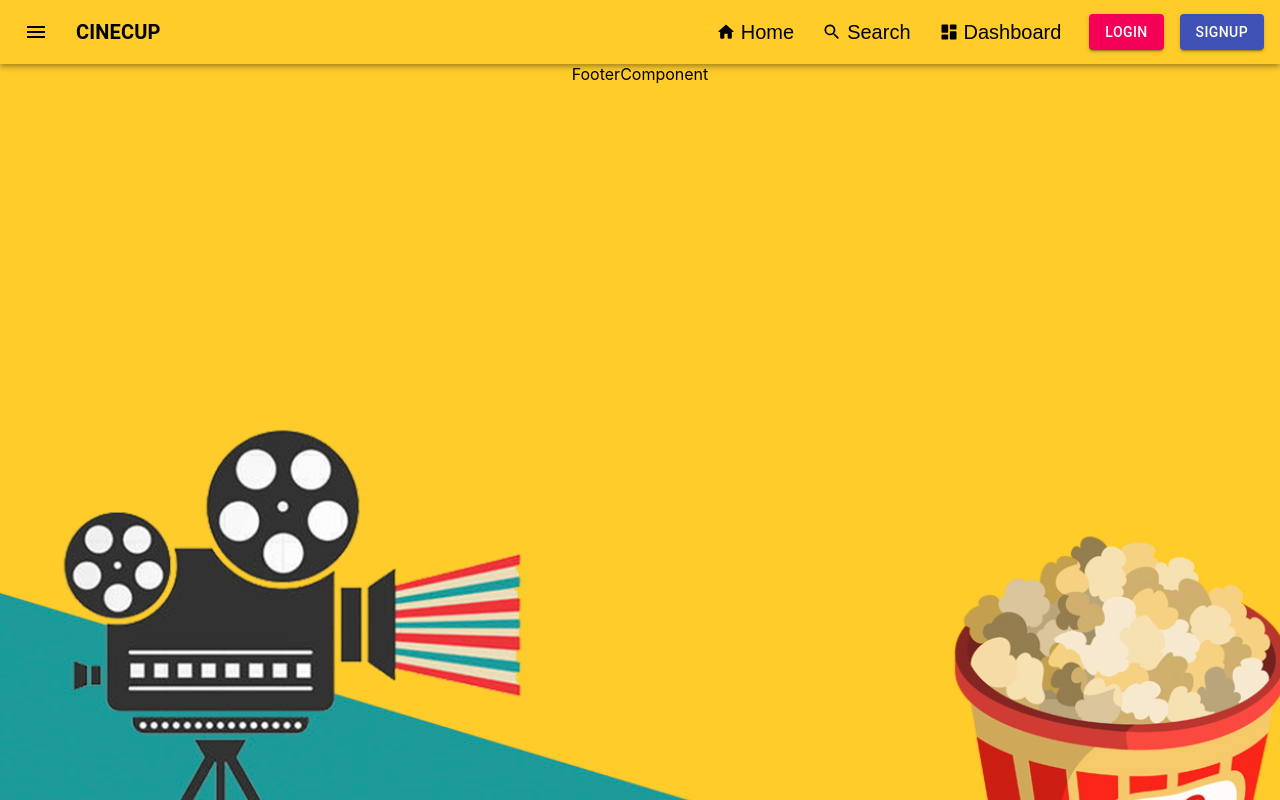
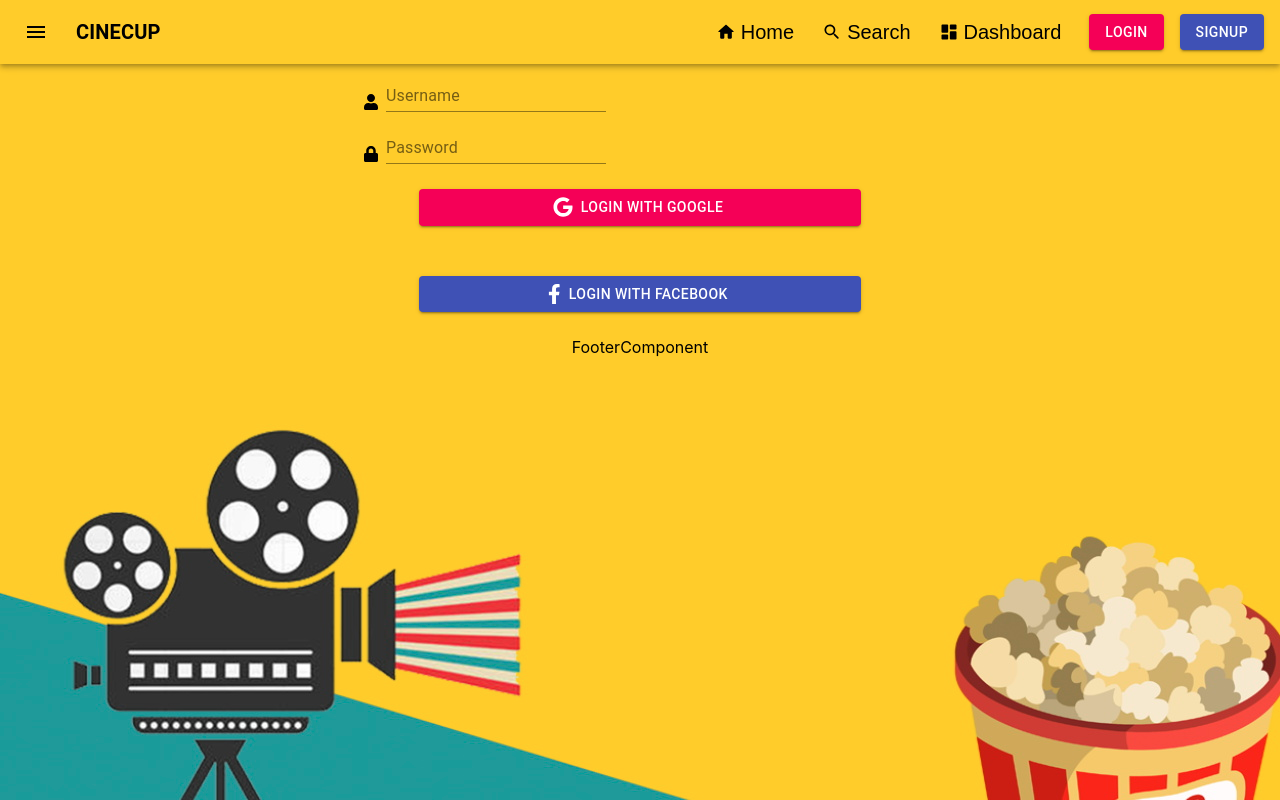
Before and after one commit to Shikhar15606/CineCup, a React (Create React App) app: page /login in a window 1280 px wide. Built offline with nearby package versions, Linux system fonts and the light colour scheme; a web font is replaced by a local one.

Commit message:
Basic Login Page

```diff
--- a/package.json
+++ b/package.json
@@ -3,6 +3,11 @@
   "version": "0.1.0",
   "private": true,
   "dependencies": {
+    "@fortawesome/fontawesome-svg-core": "^1.2.32",
+    "@fortawesome/free-brands-svg-icons": "^5.15.1",
+    "@fortawesome/free-regular-svg-icons": "^5.15.1",
+    "@fortawesome/free-solid-svg-icons": "^5.15.1",
+    "@fortawesome/react-fontawesome": "^0.1.13",
     "@material-ui/core": "^4.11.2",
     "@material-ui/icons": "^4.11.2",
     "@testing-library/jest-dom": "^5.11.4",
--- a/src/App.js
+++ b/src/App.js
@@ -1,4 +1,5 @@
 import {BrowserRouter,Route,Switch} from 'react-router-dom';
+import './fontawesome';
 import './App.css';
 import DashBoardPageComponent from './Components/DashboardPageComponent/DashboardPageComponent';
 import ErrorPageComponent from './Components/ErrorPageComponent/ErrorPageComponent';
--- a/src/Components/LoginPageComponent/LoginPageComponent.js
+++ b/src/Components/LoginPageComponent/LoginPageComponent.js
@@ -1,10 +1,49 @@
-import React, { Component } from 'react';
+import React from 'react';
+import Container from '@material-ui/core/Container';
+import Button from '@material-ui/core/Button';
+import { FontAwesomeIcon } from '@fortawesome/react-fontawesome';
+import {faFacebookF, faGoogle } from '@fortawesome/free-brands-svg-icons';
+import Grid from '@material-ui/core/Grid';
+import TextField from '@material-ui/core/TextField';
+import { faLock, faUser } from '@fortawesome/free-solid-svg-icons';
 
 function LoginPageComponent(){
 
         return (
             <div >
+                <Container maxWidth="sm">
+                <Grid container spacing={1} alignItems="flex-end">
+                    <Grid item>
+                        <FontAwesomeIcon icon={faUser} />
+                    </Grid>
+                    <Grid item>
+                        <TextField id="input-with-icon-grid" label="Username" />
+                    </Grid>
+                </Grid>
 
+                <Grid container spacing={1} alignItems="flex-end">
+                    <Grid item>
+                        <FontAwesomeIcon icon={faLock} />
+                    </Grid>
+                    <Grid item>
+                        <TextField type="password" id="input-with-icon-grid" label="Password" />
+                    </Grid>
+                </Grid>
+                <Button
+                    style={{width:"80%",margin:"25px"}}
+                    variant="contained"
+                    color="secondary"
+                    startIcon={<FontAwesomeIcon icon={faGoogle}/>}>
+                    Login with Google
+                </Button>
+                <Button
+                    style={{width:"80%",margin:"25px"}}
+                    variant="contained"
+                    color="primary"
+                    startIcon={<FontAwesomeIcon icon={faFacebookF}/>}>
+                    Login with Facebook
+                </Button>
+                </Container>
             </div>
         );
 
--- a/src/Components/SignUpPageComponent/SignUpPageComponent.js
+++ b/src/Components/SignUpPageComponent/SignUpPageComponent.js
@@ -1,10 +1,29 @@
-import React, { Component } from 'react';
+import React from 'react';
+import Container from '@material-ui/core/Container';
+import Button from '@material-ui/core/Button';
+import {faFacebookF, faGoogle} from '@fortawesome/free-brands-svg-icons'
+import { FontAwesomeIcon } from '@fortawesome/react-fontawesome';
 
 function SignUpPageComponent(){
 
         return (
             <div>
-                SignUp Page
+                 <Container maxWidth="sm">
+                <Button
+                    style={{width:"80%",margin:"25px"}}
+                    variant="contained"
+                    color="secondary"
+                    startIcon={<FontAwesomeIcon icon={faGoogle}/>} >
+                    SignUp with Google
+                </Button>
+                <Button
+                    style={{width:"80%",margin:"25px"}}
+                    variant="contained"
+                    color="primary"
+                    startIcon={<FontAwesomeIcon icon={faFacebookF}/>}>
+                    SignUp with Facebook
+                </Button>
+                </Container>
             </div>
         );
 
--- /dev/null
+++ b/src/fontawesome.js
@@ -0,0 +1,6 @@
+// import { library } from '@fortawesome/fontawesome-svg-core';
+// // import brand from '@fortawesome/free-brands-svg-icons';
+// // import regular from '@fortawesome/free-regular-svg-icons';
+// // import solid from '@fortawesome/free-solid-svg-icons';
+
+// // library.add(brand,regular,solid);
```
Also changed, not shown: 2 other files (tests, documents, lock files or other folders).
